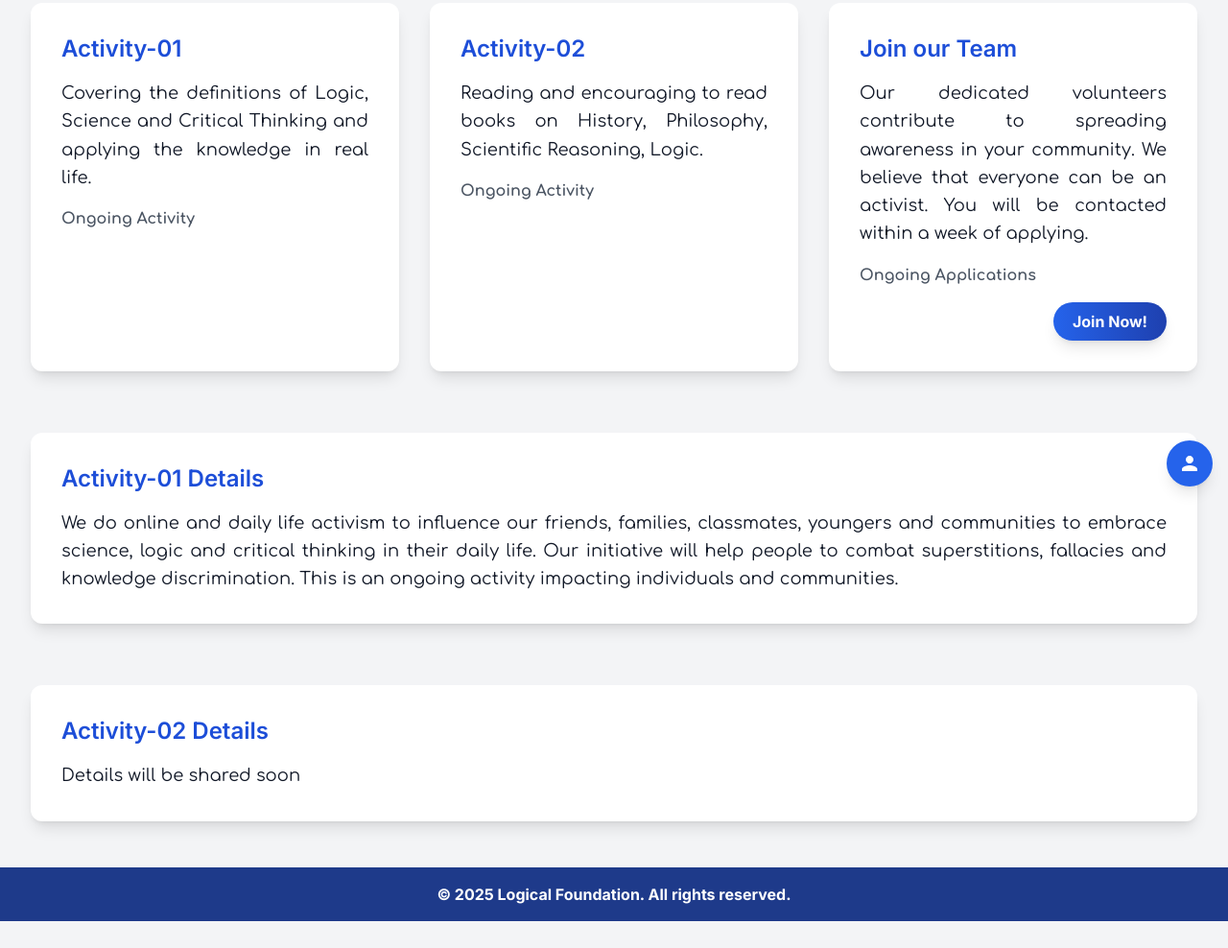
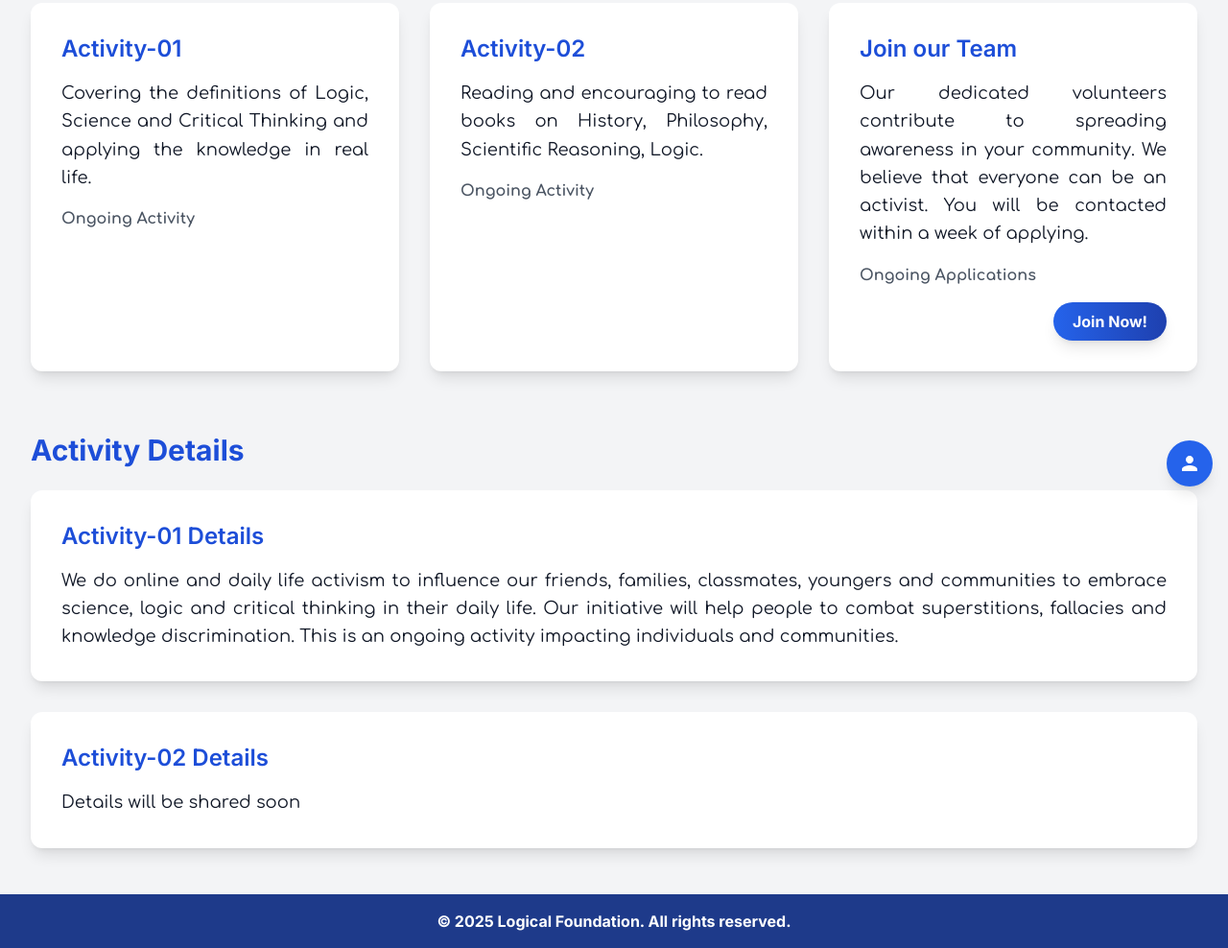
Before and after one commit to logicalfoundation/logicalfoundation.github.io, a plain HTML site: page Pages/news.html in a window 1280 px wide. Shown: the part 277-1265 px from the top of the page at 96% size. Before the commit the page ends 1237 px from the top, so only its background shows below. Drawn offline with nearby package versions, Linux system fonts and the light colour scheme.

Commit message:
Update news.html

```diff
--- a/Pages/news.html
+++ b/Pages/news.html
@@ -193,18 +193,21 @@
             </div>
         </div>
 
-        <section id="upcoming-workshop-details" class="mt-16 bg-white dark:bg-gray-800 p-8 rounded-xl shadow-lg transform hover:scale-[1.01] hover:ring-4 hover:ring-blue-300 transition duration-300">
+        <div id="activity-details-container" class="mt-16">
+            <h2 class="text-3xl font-bold text-blue-700 dark:text-blue-400 mb-6">Activity Details</h2>
+            <section id="activity-01-details" class="bg-white dark:bg-gray-800 p-8 rounded-xl shadow-lg transform hover:scale-[1.01] hover:ring-4 hover:ring-blue-300 transition duration-300 mb-8">
                 <h2 class="text-2xl font-semibold text-blue-700 dark:text-blue-400 mb-4">Activity-01 Details</h2>
                 <p class="text-lg dark:text-gray-300 leading-relaxed text-justify font-comfortaa">
                    We do online and daily life activism to influence our friends, families, classmates, youngers and communities to embrace science, logic and critical thinking in their daily life. Our initiative will help people to combat superstitions, fallacies and knowledge discrimination. This is an ongoing activity impacting individuals and communities.
                 </p>
             </section>
-        <section id="upcoming-workshop-details" class="mt-16 bg-white dark:bg-gray-800 p-8 rounded-xl shadow-lg transform hover:scale-[1.01] hover:ring-4 hover:ring-blue-300 transition duration-300">
+            <section id="activity-02-details" class="bg-white dark:bg-gray-800 p-8 rounded-xl shadow-lg transform hover:scale-[1.01] hover:ring-4 hover:ring-blue-300 transition duration-300">
                 <h2 class="text-2xl font-semibold text-blue-700 dark:text-blue-400 mb-4">Activity-02 Details</h2>
                 <p class="text-lg dark:text-gray-300 leading-relaxed text-justify font-comfortaa">
                    Details will be shared soon
                 </p>
             </section>
+        </div>
     </main>
 
     <footer class="bg-blue-900 font-bold dark:bg-blue-950 text-white text-center p-4 shadow-lg mt-auto">
```
Lines whose indentation alone changed are shown as unchanged.
